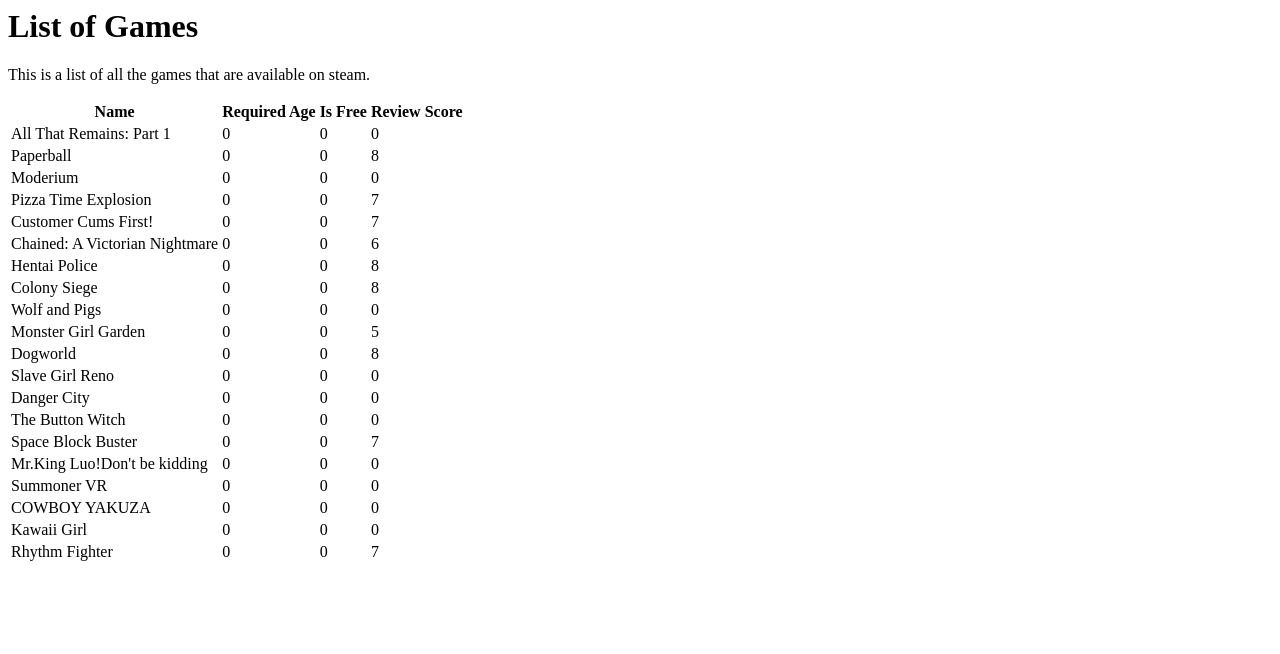
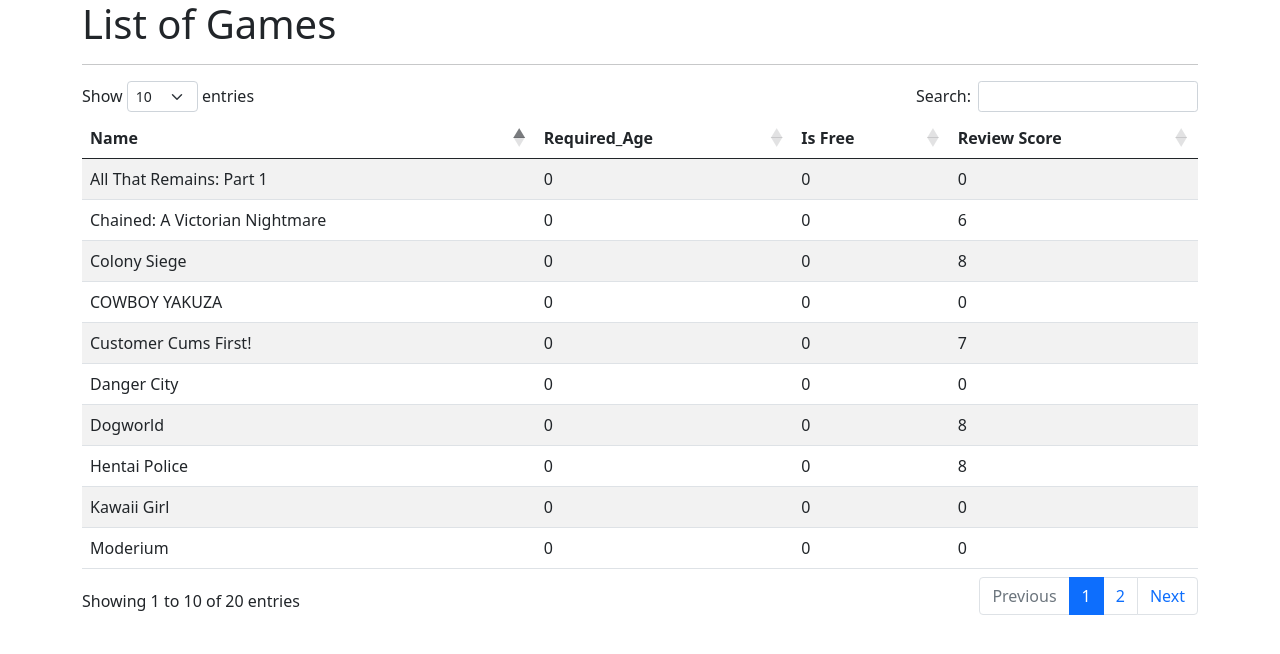
Before and after one commit to N1chelle/Deployment-Challenge, a Flask app: template templates/table_template.html in a window 1280 px wide. Shown: the top 654 px of the page. Run offline with Flask 2, Linux system fonts and the light colour scheme; data comes from the database, SQL or seed files in the repository; the template is opened without the code that fills it: values that come from a table or form of the project are taken from there, most other values are stand-ins (such as "Sample title", 1, 10 or a date in 2020); some libraries are stand-ins or nearby versions.

Commit message:
updated to add sorting, searching feature to the table

```diff
--- /dev/null
+++ b/templates/base.html
@@ -0,0 +1,19 @@
+<!doctype html>
+<html>
+  <head>
+    <title>{{ title }}</title>
+    <link href="https://cdn.jsdelivr.net/npm/bootstrap@5.0.1/dist/css/bootstrap.min.css" rel="stylesheet" integrity="sha384-+0n0xVW2eSR5OomGNYDnhzAbDsOXxcvSN1TPprVMTNDbiYZCxYbOOl7+AMvyTG2x" crossorigin="anonymous">
+    <link rel="stylesheet" type="text/css" href="https://cdn.datatables.net/1.10.25/css/dataTables.bootstrap5.css">
+  </head>
+  <body>
+    <div class="container">
+      <h1>List of Games</h1>
+      <hr>
+      {% block content %}{% endblock %}
+    </div>
+    <script type="text/javascript" charset="utf8" src="https://code.jquery.com/jquery-3.6.0.min.js"></script>
+    <script type="text/javascript" charset="utf8" src="https://cdn.datatables.net/1.10.25/js/jquery.dataTables.js"></script>
+    <script type="text/javascript" charset="utf8" src="https://cdn.datatables.net/1.10.25/js/dataTables.bootstrap5.js"></script>
+    {% block scripts %}{% endblock %}
+  </body>
+</html>
--- a/templates/table_template.html
+++ b/templates/table_template.html
@@ -1,23 +1,38 @@
-<h1 class="pt-5 pb-2">List of Games</h1>
+{% extends "base.html" %}
 
-<p class="lead alert alert-warning">This is a list of all the games that are available on steam.</p>
-
-
-  <table class="table">
+{% block content %}
+  <table id="data" class="table table-striped">
+    <thead>
       <tr>
-          <th>Name</th>
-          <th>Required Age</th>
-          <th>Is Free</th>
-          <th>Review Score</th>
+        <th>Name</th>
+        <th>Required_Age</th>
+        <th>Is Free</th>
+        <th>Review Score</th>
       </tr>
-
-      <!-- here is a for-loop to give us all the games -->
+    </thead>
+    <tbody>
       {% for game in games %}
-      <tr>
+        <tr>
           <td>{{ game.name }}</td>
           <td>{{ game.required_age }}</td>
           <td>{{ game.is_free }}</td>
           <td>{{ game.review_score }}</td>
-      </tr>
+        </tr>
       {% endfor %}
+    </tbody>
   </table>
+{% endblock %}
+
+{% block scripts %}
+  <script>
+    $(document).ready(function () {
+      $('#data').DataTable({
+        columns: [
+          null,
+          {searchable: false},
+          {searchable: false},
+          null],
+      });
+    });
+  </script>
+{% endblock %}
```
